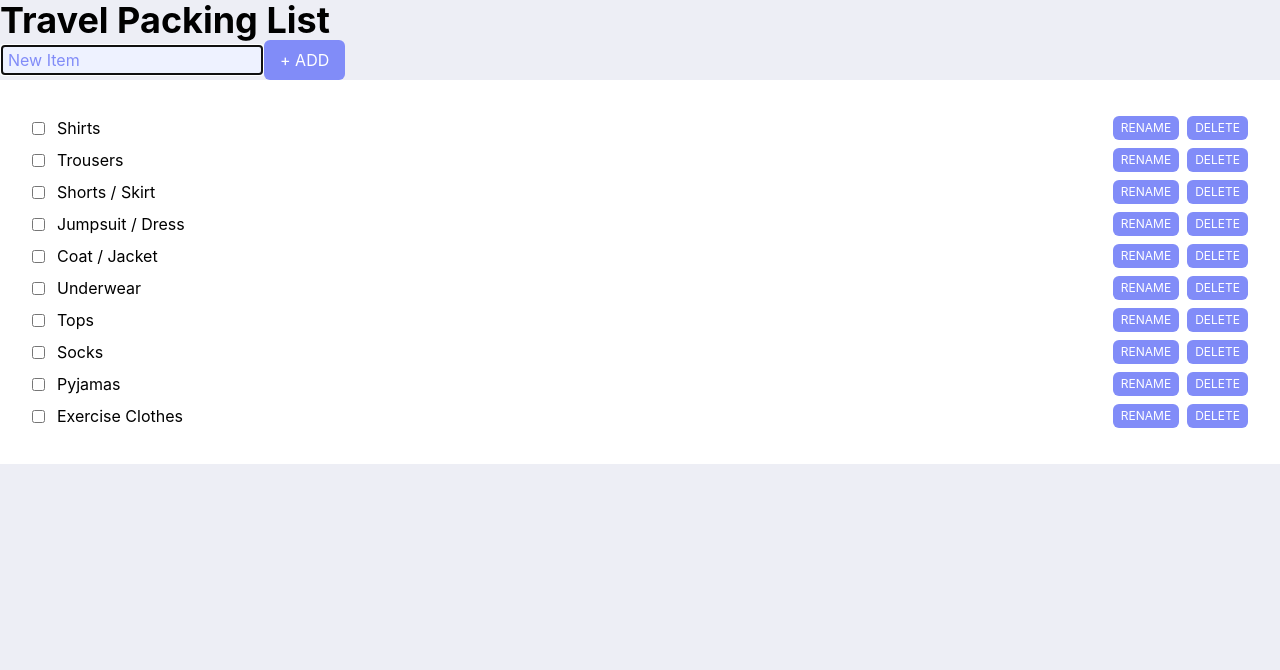
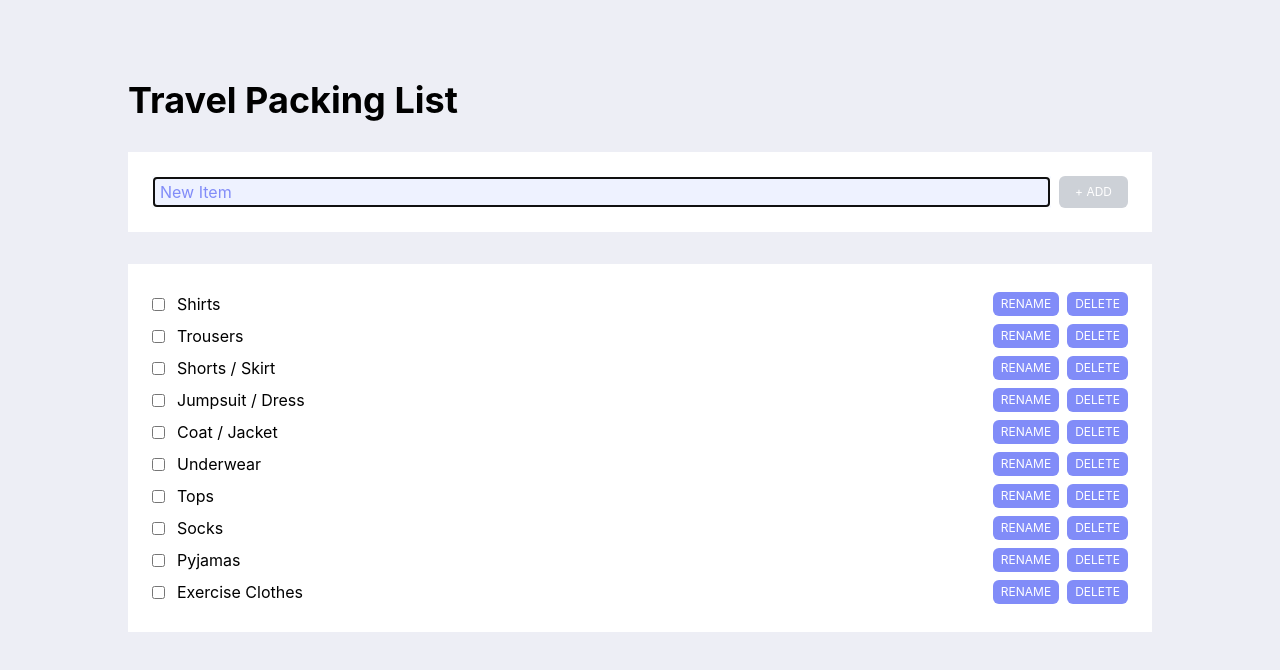
Before and after one commit to paulafffl/travel_packing_checklist, a React (Create React App) app: page / in a window 1280 px wide. Shown: the top 670 px of the page. Built offline with nearby package versions, Linux system fonts and the light colour scheme.

Commit message:
Style NewItem, section and main

```diff
--- a/src/components/App.tsx
+++ b/src/components/App.tsx
@@ -6,7 +6,7 @@ import NewItem from './NewItem';
 function App() {
   const { items } = useContext(ItemsContext);
   return (
-    <main>
+    <main className="main-margin">
       <h1>Travel Packing List</h1>
       <NewItem />
       <List items={items} />
--- a/src/components/Item.tsx
+++ b/src/components/Item.tsx
@@ -28,6 +28,7 @@ const Item = ({ item }: ItemProps) => {
         value={item.name}
         id={`checkbox-editing-${item.id}`}
         className={clsx({ hidden: !editing })}
+        size={item.name.length}
         onChange={(event) => update(item.id, { name: event.target.value })}
       />
       <div className="g'py-0 text-sm', ap-2 ml-auto flex">
--- a/src/components/List.tsx
+++ b/src/components/List.tsx
@@ -6,7 +6,7 @@ type ItemsProps = {
 
 const List = ({ items }: ItemsProps) => {
   return (
-    <section className="w-full bg-white p-8">
+    <section>
       <ul>
         {items.map((item) => (
           <Item key={item.id} item={item} />
--- a/src/components/NewItem.tsx
+++ b/src/components/NewItem.tsx
@@ -8,6 +8,7 @@ const NewItem = () => {
     <section>
       <form
         id="new-item"
+        className="flex flex-col sm:flex-row"
         onSubmit={(e) => {
           e.preventDefault();
           add(newItem);
@@ -16,6 +17,7 @@ const NewItem = () => {
       >
         <input
           id="new-item-name"
+          className="mb-2 flex-grow sm:mb-0 sm:mr-2"
           type="search"
           placeholder="New Item"
           value={newItem}
@@ -24,6 +26,7 @@ const NewItem = () => {
         />
         <button
           id="new-item-submit"
+          className="px-2 py-1 text-xs"
           aria-label={`Add ${newItem}`}
           type="submit"
           disabled={!newItem}
--- a/src/index.css
+++ b/src/index.css
@@ -22,13 +22,24 @@ h1 {
 }
 
 input {
-  @apply rounded-sm bg-primary-200 px-2 py-1 placeholder-primary-400 accent-primary-600 transition-all ease-in invalid:border-red-800 invalid:bg-red-200 out-of-range:border-red-800 out-of-range:bg-red-200 hover:bg-primary-200 hover:accent-primary-700 focus:bg-primary-50 disabled:border-slate-500 disabled:bg-slate-100 disabled:placeholder-slate-400;
+  @apply rounded-sm bg-primary-200 py-1 pl-2 pr-0 placeholder-primary-400 accent-primary-600 transition-all ease-in invalid:border-red-800 invalid:bg-red-200 out-of-range:border-red-800 out-of-range:bg-red-200 hover:bg-primary-200 hover:accent-primary-700 focus:bg-primary-50 disabled:border-slate-500 disabled:bg-slate-100 disabled:placeholder-slate-400;
 }
 
 label {
   @apply p-1;
 }
 
-button {
-  @apply inline-flex items-center justify-center rounded-md bg-primary-400 px-4 py-2 uppercase text-white transition-colors ease-in hover:bg-primary-200 active:bg-primary-300;
+button,
+button[type='button'],
+button[type='reset'],
+button[type='submit'] {
+  @apply inline-flex items-center justify-center rounded-md bg-primary-400 px-4 py-2 uppercase text-white transition-all transition-colors ease-in ease-in hover:bg-primary-200 active:bg-primary-300 disabled:bg-gray-400 disabled:text-white disabled:opacity-50;
 }
+
+section {
+  @apply mx-auto my-8 bg-white p-6;
+}
+
+.main-margin {
+  margin: 10vh 10vw;
+}
```
